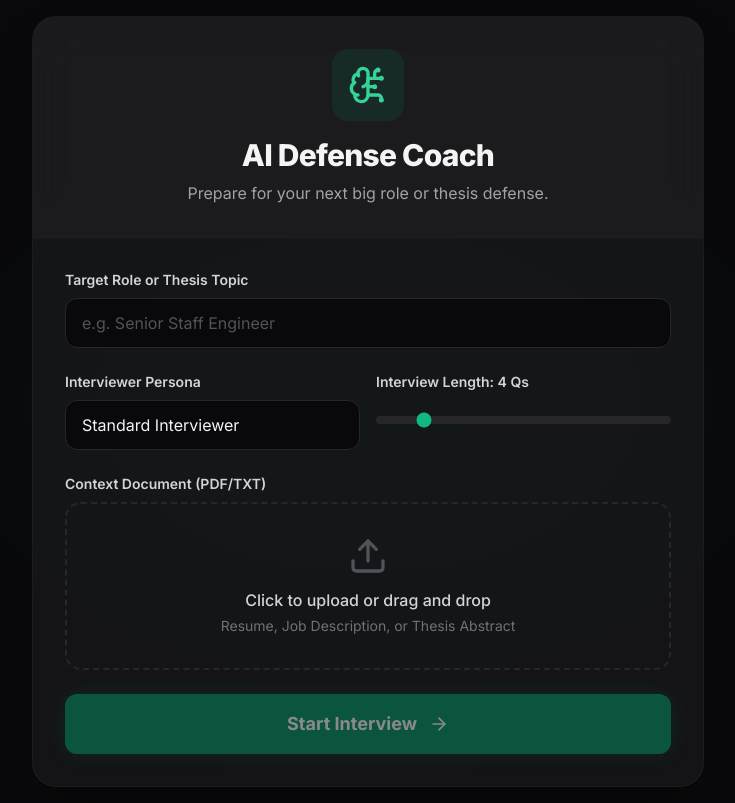
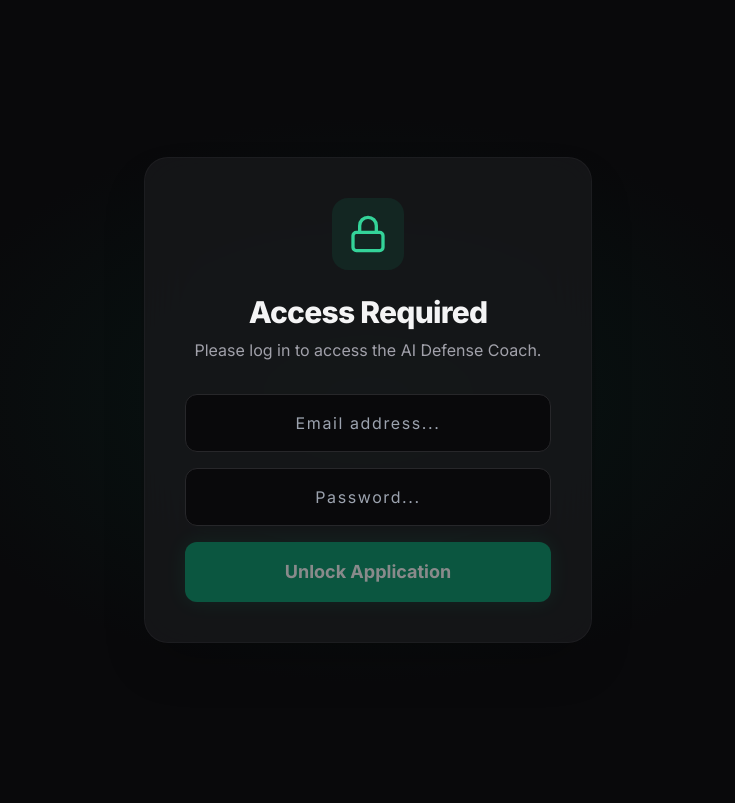
Before and after one commit to HaroldCodes0619/ai-mock-interview, a Next.js app: page / in a window 1280 px wide. Shown: the whole page, without its empty margins (272-1007 px from the left). Built offline with nearby package versions, Linux system fonts and the light colour scheme.

Commit message:
Updated secure login credentials

```diff
--- a/app/api/chat/route.ts
+++ b/app/api/chat/route.ts
@@ -92,6 +92,7 @@ export async function POST(req: NextRequest) {
       You must provide a comprehensive evaluation using the following JSON structure exactly. DO NOT wrap it in markdown block quotes. Return ONLY the raw JSON object.
       {
         "grade": "A",
+        "recommendation": "Overall actionable advice and next steps for the candidate to improve.",
         "metrics": {
           "clarity": 85,
           "relevance": 90,
--- a/app/globals.css
+++ b/app/globals.css
@@ -11,3 +11,27 @@ body {
   color: var(--foreground);
   background: var(--background);
 }
+
+@media print {
+  body {
+    background: white !important;
+    color: black !important;
+  }
+  .no-print {
+    display: none !important;
+  }
+  /* Invert backgrounds to white and text to black for ink saving */
+  .bg-zinc-900, .bg-zinc-950, .bg-zinc-950\/50, .bg-zinc-950\/80 {
+    background-color: white !important;
+    color: black !important;
+    border-color: #e4e4e7 !important; /* light gray */
+  }
+  .text-zinc-100, .text-zinc-200, .text-zinc-300, .text-zinc-400 {
+    color: black !important;
+  }
+  /* Force background colors on print */
+  * {
+    -webkit-print-color-adjust: exact !important;
+    color-adjust: exact !important;
+  }
+}
--- a/app/page.tsx
+++ b/app/page.tsx
@@ -1,10 +1,10 @@
 'use client';
 
 import React, { useState, useRef, useEffect } from 'react';
-import { Upload, Send, FileText, CheckCircle, Award, BrainCircuit, Loader2, ArrowRight, Mic, MicOff, Volume2, VolumeX, Download, Copy, SkipForward, Clock } from 'lucide-react';
+import { Upload, Send, FileText, CheckCircle, Award, BrainCircuit, Loader2, ArrowRight, Mic, MicOff, Volume2, VolumeX, Download, Lock, SkipForward, Clock, Printer } from 'lucide-react';
 import { motion, AnimatePresence } from 'framer-motion';
 
-type ViewState = 'setup' | 'interview' | 'evaluation';
+type ViewState = 'auth' | 'setup' | 'interview' | 'evaluating' | 'evaluation';
 
 interface Message {
   role: 'user' | 'ai';
@@ -13,6 +13,7 @@ interface Message {
 
 interface EvaluationData {
   grade: string;
+  recommendation: string;
   metrics: {
     clarity: number;
     relevance: number;
@@ -27,7 +28,15 @@ interface EvaluationData {
 }
 
 export default function MockInterviewApp() {
-  const [view, setView] = useState<ViewState>('setup');
+  const [view, setView] = useState<ViewState>('auth');
+
+  // Auth State
+  const [email, setEmail] = useState('');
+  const [password, setPassword] = useState('');
+
+  // Hardcoded Credentials
+  const APP_EMAIL = 'salvana775@gmail.com';
+  const APP_PASSWORD = 'Salvana';
 
   // Setup State
   const [jobTitle, setJobTitle] = useState('');
@@ -137,6 +146,16 @@ export default function MockInterviewApp() {
     }
   }, [messages, view, currentInput]);
 
+  const handleLogin = (e: React.FormEvent) => {
+    e.preventDefault();
+    if (email.trim().toLowerCase() === APP_EMAIL && password === APP_PASSWORD) {
+      setView('setup');
+    } else {
+      alert('Incorrect email or password');
+      setPassword('');
+    }
+  };
+
   const handleFileChange = (e: React.ChangeEvent<HTMLInputElement>) => {
     if (e.target.files && e.target.files[0]) {
       setFile(e.target.files[0]);
@@ -179,9 +198,14 @@ export default function MockInterviewApp() {
     const newMessages: Message[] = [...messages, { role: 'user', content: inputToSend }];
     setMessages(newMessages);
     setCurrentInput('');
-    setIsLoading(true);
 
     const isFinishing = turnCount >= maxTurns - 1;
+
+    if (isFinishing) {
+      setView('evaluating');
+    } else {
+      setIsLoading(true);
+    }
 
     const formData = new FormData();
     formData.append('action', isFinishing ? 'evaluate' : 'chat');
@@ -205,6 +229,7 @@ export default function MockInterviewApp() {
     } catch (err) {
       console.error(err);
       alert('Failed to send answer.');
+      if (isFinishing) setView('interview');
     } finally {
       setIsLoading(false);
     }
@@ -216,6 +241,7 @@ export default function MockInterviewApp() {
     report += `Role: ${jobTitle}\n`;
     report += `Overall Grade: ${evaluation.grade}\n`;
     report += `Metrics: Clarity (${evaluation.metrics.clarity}), Relevance (${evaluation.metrics.relevance}), Completeness (${evaluation.metrics.completeness})\n\n`;
+    report += `Recommendation: ${evaluation.recommendation}\n\n`;
     report += `-------------------------------------------------\n\n`;
 
     evaluation.feedback.forEach((f, idx) => {
@@ -243,6 +269,47 @@ export default function MockInterviewApp() {
 
   return (
     <AnimatePresence mode="wait">
+      {view === 'auth' && (
+        <motion.div
+          key="auth"
+          initial="initial" animate="in" exit="out" variants={pageVariants}
+          className="min-h-screen bg-zinc-950 flex flex-col items-center justify-center p-4 relative"
+        >
+          <div className="absolute inset-0 bg-[radial-gradient(ellipse_at_center,_var(--tw-gradient-stops))] from-emerald-900/20 via-zinc-950 to-zinc-950 pointer-events-none"></div>
+          <div className="max-w-md w-full bg-zinc-900/80 backdrop-blur-xl rounded-3xl shadow-2xl p-10 border border-zinc-800/50 z-10 text-center">
+            <div className="inline-flex p-4 rounded-2xl bg-emerald-500/10 mb-6">
+              <Lock className="w-10 h-10 text-emerald-400" />
+            </div>
+            <h1 className="text-3xl font-extrabold text-zinc-100 mb-2 tracking-tight">Access Required</h1>
+            <p className="text-zinc-400 mb-8">Please log in to access the AI Defense Coach.</p>
+
+            <form onSubmit={handleLogin} className="space-y-4">
+              <input
+                type="email"
+                value={email}
+                onChange={(e) => setEmail(e.target.value)}
+                placeholder="Email address..."
+                className="w-full px-5 py-4 bg-zinc-950 rounded-xl border border-zinc-800 text-zinc-100 focus:ring-2 focus:ring-emerald-500/50 focus:border-emerald-500 transition-all outline-none text-center tracking-widest"
+              />
+              <input
+                type="password"
+                value={password}
+                onChange={(e) => setPassword(e.target.value)}
+                placeholder="Password..."
+                className="w-full px-5 py-4 bg-zinc-950 rounded-xl border border-zinc-800 text-zinc-100 focus:ring-2 focus:ring-emerald-500/50 focus:border-emerald-500 transition-all outline-none text-center tracking-widest"
+              />
+              <button
+                type="submit"
+                disabled={!email || !password}
+                className="w-full bg-emerald-600 text-white py-4 rounded-xl font-bold text-lg hover:bg-emerald-500 transition-all disabled:opacity-50 shadow-[0_0_20px_rgba(16,185,129,0.2)]"
+              >
+                Unlock Application
+              </button>
+            </form>
+          </div>
+        </motion.div>
+      )}
+
       {view === 'setup' && (
         <motion.div
           key="setup"
@@ -430,6 +497,24 @@ export default function MockInterviewApp() {
         </motion.div>
       )}
 
+      {view === 'evaluating' && (
+        <motion.div
+          key="evaluating"
+          initial="initial" animate="in" exit="out" variants={pageVariants}
+          className="min-h-screen bg-zinc-950 flex flex-col items-center justify-center p-4 relative"
+        >
+          <div className="absolute inset-0 bg-[radial-gradient(ellipse_at_center,_var(--tw-gradient-stops))] from-emerald-900/20 via-zinc-950 to-zinc-950 pointer-events-none"></div>
+          <div className="z-10 flex flex-col items-center text-center max-w-lg">
+            <div className="inline-flex p-5 rounded-3xl bg-zinc-900/80 border border-zinc-800 mb-8 shadow-2xl">
+              <Award className="w-16 h-16 text-emerald-400 animate-bounce" />
+            </div>
+            <h2 className="text-3xl font-extrabold text-zinc-100 mb-3 tracking-tight">Evaluating Transcript...</h2>
+            <p className="text-lg text-zinc-400">The AI is thoroughly analyzing your entire interview performance and generating personalized feedback.</p>
+            <Loader2 className="animate-spin w-8 h-8 text-emerald-500 mt-8" />
+          </div>
+        </motion.div>
+      )}
+
       {view === 'evaluation' && evaluation && (
         <motion.div
           key="evaluation"
@@ -447,8 +532,11 @@ export default function MockInterviewApp() {
                   <p className="text-zinc-400 mt-1">{jobTitle}</p>
                 </div>
               </div>
-              <div className="flex gap-4">
-                <button onClick={downloadReport} className="flex items-center gap-2 bg-zinc-900 hover:bg-zinc-800 border border-zinc-700 px-6 py-3 rounded-xl font-semibold text-zinc-300 transition-all">
+              <div className="flex flex-wrap gap-4 no-print">
+                <button onClick={() => window.print()} className="flex items-center gap-2 bg-zinc-800 hover:bg-zinc-700 border border-zinc-600 px-6 py-3 rounded-xl font-semibold text-zinc-200 transition-all shadow-md">
+                  <Printer className="w-4 h-4" /> Print PDF
+                </button>
+                <button onClick={downloadReport} className="flex items-center gap-2 bg-emerald-600 hover:bg-emerald-500 px-6 py-3 rounded-xl font-semibold text-emerald-50 transition-all shadow-[0_0_20px_rgba(16,185,129,0.2)]">
                   <Download className="w-4 h-4" /> Download Report
                 </button>
               </div>
@@ -456,9 +544,9 @@ export default function MockInterviewApp() {
 
             <div className="grid md:grid-cols-3 gap-8">
               <div className="md:col-span-1 bg-zinc-900 rounded-3xl p-8 border border-zinc-800 flex flex-col items-center justify-center relative overflow-hidden shadow-2xl">
-                <div className="absolute top-0 w-full h-1.5 bg-gradient-to-r from-emerald-500 to-teal-500"></div>
+                <div className="absolute top-0 w-full h-1.5 bg-gradient-to-r from-emerald-500 to-teal-500 no-print"></div>
                 <h3 className="text-zinc-400 font-bold uppercase tracking-widest text-sm mb-4">Overall Grade</h3>
-                <div className="text-9xl font-black text-transparent bg-clip-text bg-gradient-to-br from-zinc-100 to-zinc-500 drop-shadow-sm">{evaluation.grade}</div>
+                <div className="text-9xl font-black text-emerald-500 drop-shadow-sm">{evaluation.grade}</div>
               </div>
 
               <div className="md:col-span-2 bg-zinc-900 rounded-3xl p-8 border border-zinc-800 space-y-8 shadow-xl">
@@ -474,11 +562,18 @@ export default function MockInterviewApp() {
                       <span className="font-bold text-emerald-400">{metric.value}<span className="text-zinc-600">/100</span></span>
                     </div>
                     <div className="w-full bg-zinc-950 rounded-full h-3 overflow-hidden border border-zinc-800">
-                      <div className="bg-gradient-to-r from-emerald-600 to-emerald-400 h-3 rounded-full transition-all duration-1000 ease-out" style={{ width: `${metric.value}%` }}></div>
+                      <div className="bg-emerald-500 h-3 rounded-full transition-all duration-1000 ease-out" style={{ width: `${metric.value}%` }}></div>
                     </div>
                   </div>
                 ))}
               </div>
+            </div>
+
+            <div className="bg-emerald-950/20 rounded-3xl p-8 border border-emerald-900/30 shadow-xl">
+              <h3 className="text-xl font-bold text-zinc-100 border-b border-emerald-900/30 pb-5 mb-6 flex items-center gap-3">
+                <BrainCircuit className="w-6 h-6 text-emerald-400" /> AI Recommendation
+              </h3>
+              <p className="text-emerald-50/90 leading-relaxed text-lg">{evaluation.recommendation}</p>
             </div>
 
             <div className="bg-zinc-900 rounded-3xl border border-zinc-800 overflow-hidden shadow-2xl">
@@ -520,7 +615,7 @@ export default function MockInterviewApp() {
               </div>
             </div>
 
-            <div className="text-center pt-8 pb-16">
+            <div className="text-center pt-8 pb-16 no-print">
                <button onClick={() => window.location.reload()} className="bg-emerald-600 text-emerald-50 px-10 py-5 rounded-2xl font-bold hover:bg-emerald-500 transition-all shadow-[0_0_20px_rgba(16,185,129,0.2)]">
                  Start New Interview
                </button>
```
